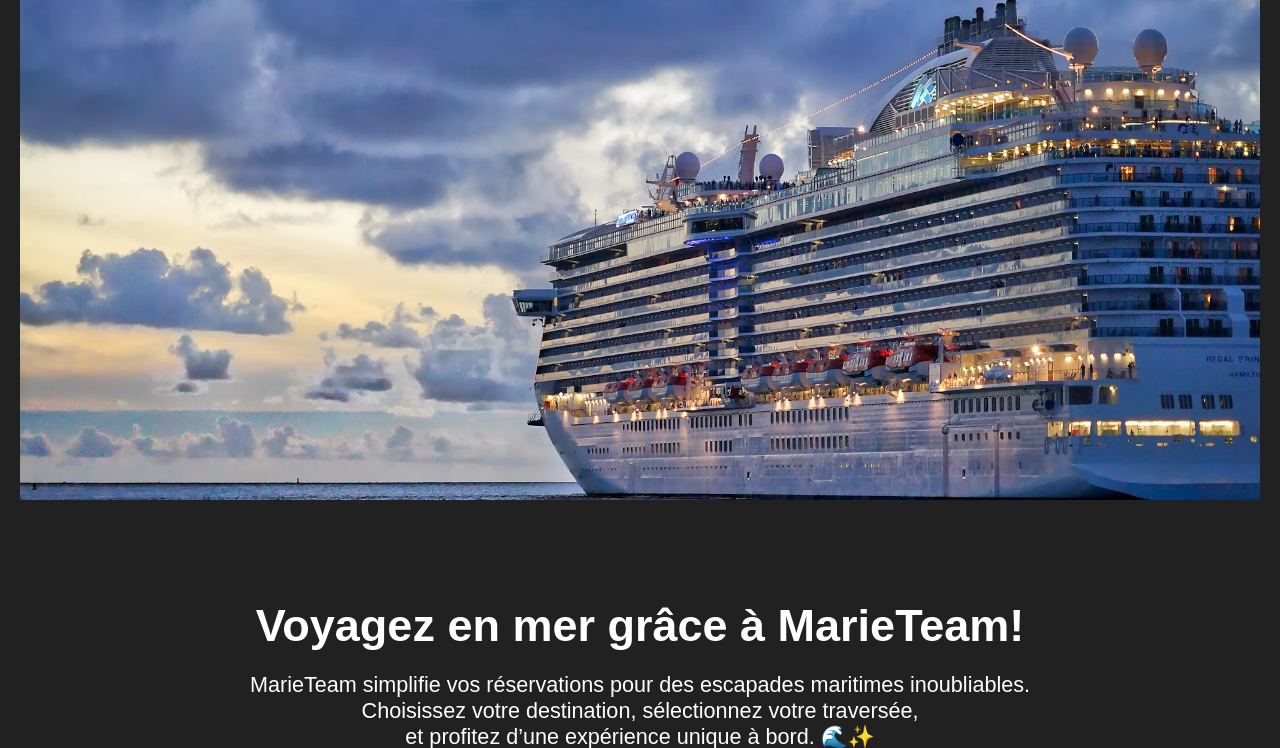
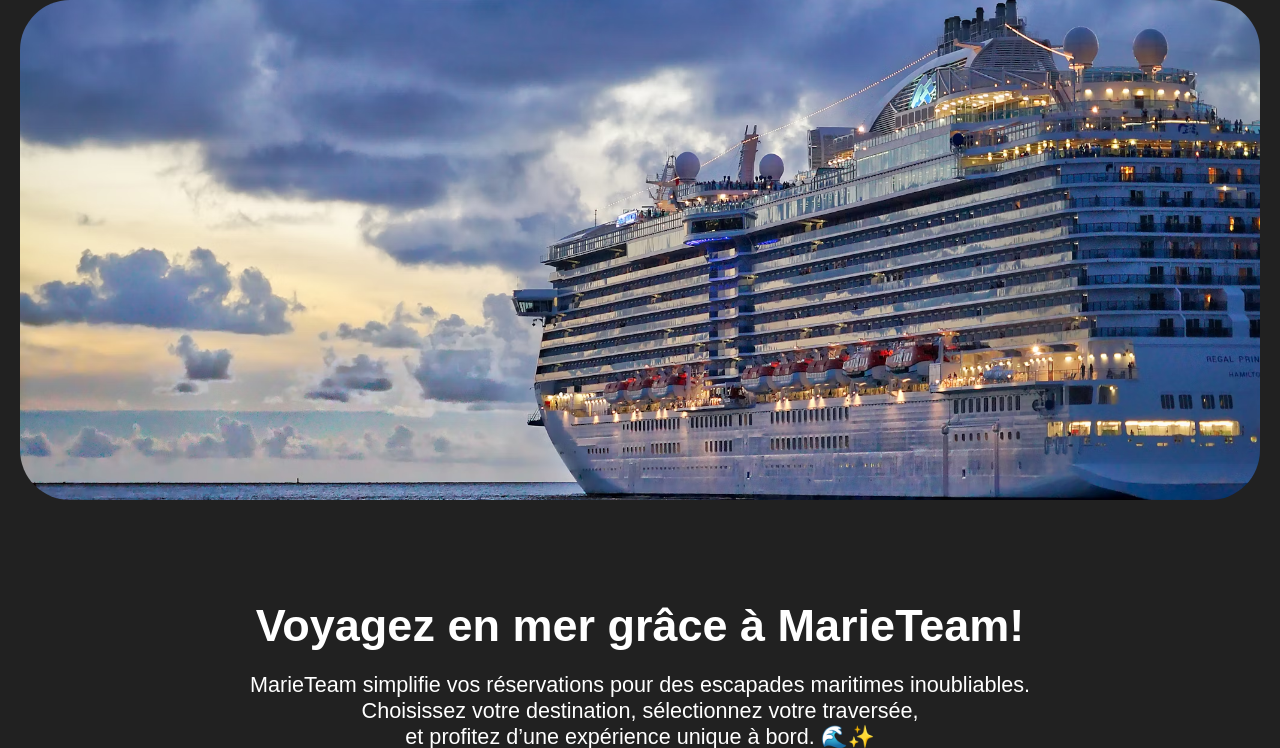
Before and after one commit to Xonodeh/MarieTeam, a PHP site: page / in a window 1280 px wide. Shown: the part 150-898 px from the top of the page. Run offline with PHP 8.4, Linux system fonts and the light colour scheme.

Commit message:
radius 50px

```diff
--- a/Front/style.css
+++ b/Front/style.css
@@ -113,6 +113,7 @@ body {
     width: 100%;
     height: 500px;
     display: block;
+    border-radius: 50px 50px 50px 50px;
 }
 
 .features {
```
